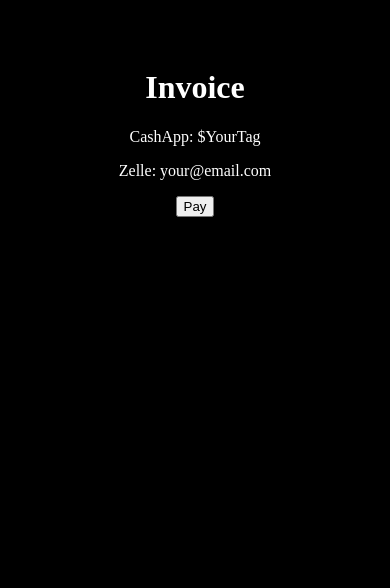
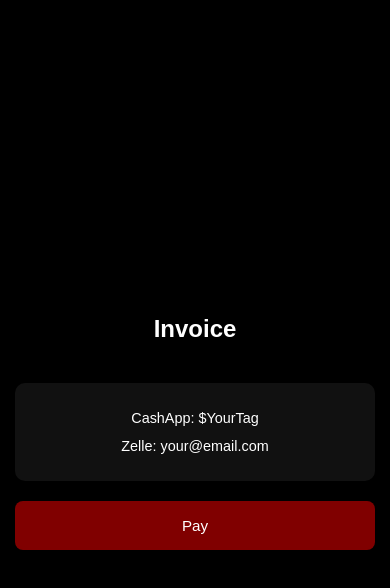
Before and after one commit to paybackmusicmsp-hash/website, a plain HTML site: page invoice.html in a window 390 px wide. Drawn offline with Linux system fonts and the light colour scheme.

Commit message:
Updated invoice.html with mobile-friendly improvements

```diff
--- a/invoice.html
+++ b/invoice.html
@@ -1,10 +1,93 @@
 <!DOCTYPE html>
 <html>
-<body style="background:black;color:white;text-align:center;padding:40px">
+<head>
+<meta charset="UTF-8">
+<meta name="viewport" content="width=device-width, initial-scale=1.0">
+<title>Invoice</title>
+<style>
+* {
+  box-sizing: border-box;
+}
+
+body {
+  margin:0;
+  background:black;
+  color:white;
+  font-family:Arial;
+  text-align:center;
+  padding:20px;
+  min-height:100vh;
+  display:flex;
+  flex-direction:column;
+  justify-content:center;
+  align-items:center;
+}
+
+h1 {
+  font-size:clamp(1.5rem, 5vw, 2rem);
+  margin:20px 0;
+}
+
+.box {
+  background:#111;
+  padding:20px;
+  border-radius:10px;
+  max-width:500px;
+  width:100%;
+  margin:20px auto;
+}
+
+.box p {
+  font-size:clamp(0.9rem, 3vw, 1rem);
+  margin:12px 0;
+}
+
+button {
+  padding:14px 20px;
+  background:#800000;
+  color:white;
+  border:none;
+  border-radius:8px;
+  font-size:1rem;
+  cursor:pointer;
+  min-height:48px;
+  min-width:120px;
+  transition:background 0.3s ease;
+}
+
+button:hover {
+  background:red;
+}
+
+button:active {
+  transform:scale(0.98);
+}
+
+@media (max-width:480px) {
+  body {
+    padding:15px;
+  }
+
+  .box {
+    padding:15px;
+  }
+
+  button {
+    width:100%;
+    font-size:0.95rem;
+    padding:16px;
+  }
+}
+</style>
+</head>
+<body>
+
 <h1>Invoice</h1>
 
+<div class="box">
 <p>CashApp: $YourTag</p>
 <p>Zelle: your@email.com</p>
+</div>
 
 <button onclick="pay()">Pay</button>
 
```
